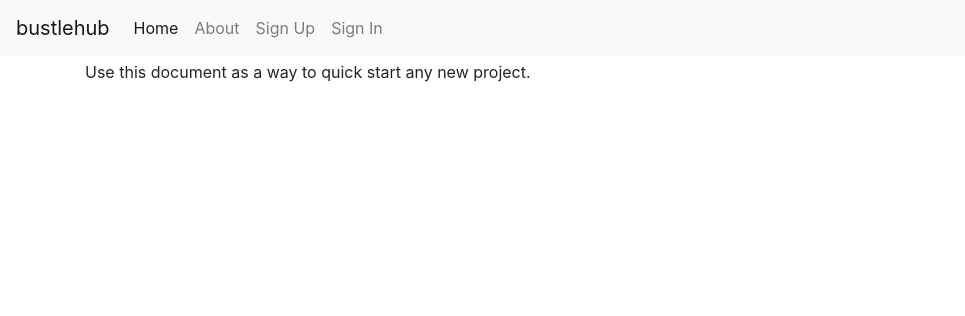
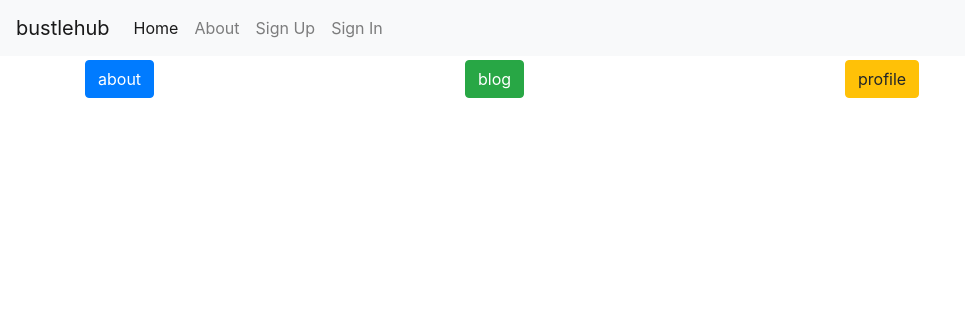
Before and after one commit to doziestar/bustlehub, a Django app: page / in a window 1280 px wide. Shown: the top 316 px of the page, without its empty margins (0-965 px from the left). Run offline with Django 3.2, Linux system fonts and the light colour scheme; parts of the project's set-up code (start-up, migrations or seed data) failed here and were passed over; some libraries are stand-ins or nearby versions.

Commit message:
🎨 adding few ajax calls

```diff
--- a/bustlehub/static/js/project.js
+++ b/bustlehub/static/js/project.js
@@ -1 +1,51 @@
 /* Project specific Javascript goes here. */
+document.getElementById("stop").addEventListener("click", loadText);
+function loadText() {
+  let xhr = new XMLHttpRequest();
+  xhr.open("GET", "/api/v1/blog/", true);
+  xhr.onload = function () {
+    if (this.status == 200) {
+      //   console.log(this.responseText);
+      let blog = JSON.parse(this.responseText);
+      let output = "";
+      for (let post in blog) {
+        output += `<ul>
+          <li>id: ${blog[post].id}</li>
+          <li>title: ${blog[post].title}</li>
+          <li>author: ${blog[post].author}</li>
+          <li>slug: ${blog[post].slug}</li>
+          <li>detail: ${blog[post].detail}</li>
+          </ul>`;
+      }
+      document.getElementById("text").innerHTML = output;
+    } else if (this.status == 404) {
+      document.getElementById("text").innerHTML = "Not Found";
+    }
+  };
+  xhr.send();
+}
+
+document.getElementById("start").addEventListener("click", loadText2);
+function loadText2() {
+  let xhr = new XMLHttpRequest();
+  xhr.open("GET", "/users/dozie781", true);
+  xhr.onload = function () {
+    if (this.status == 200) {
+      //   console.log(this.responseText);
+      document.getElementById("text").innerHTML = this.responseText;
+    }
+  };
+  xhr.send();
+}
+document.getElementById("play").addEventListener("click", loadText3);
+function loadText3() {
+  let xhr = new XMLHttpRequest();
+  xhr.open("GET", "/about", true);
+  xhr.onload = function () {
+    if (this.status == 200) {
+      //   console.log(this.responseText);
+      document.getElementById("text").innerHTML = this.responseText;
+    }
+  };
+  xhr.send();
+}
--- a/bustlehub/templates/pages/home.html
+++ b/bustlehub/templates/pages/home.html
@@ -1 +1,14 @@
-{% extends "base.html" %}
+{% extends "base.html" %} {% block content %}
+<div class="row">
+  <div class="col-4">
+    <button class="btn btn-primary" id="play">about</button>
+  </div>
+  <div class="col-4">
+    <button class="btn btn-success" id="stop">blog</button>
+  </div>
+  <div class="col-4">
+    <button class="btn btn-warning" id="start">profile</button>
+  </div>
+</div>
+<div id="text"></div>
+{% endblock %}
--- a/config/urls.py
+++ b/config/urls.py
@@ -29,6 +29,7 @@ if settings.DEBUG:
 urlpatterns += [
     # API base url
     path("api/", include("config.api_router")),
+    path("api-auth", include("rest_framework.urls")),
     # DRF auth token
     path("auth-token/", obtain_auth_token),
 ]
```
Also changed, not shown: config/settings/base.py (+8 -4 lines).
